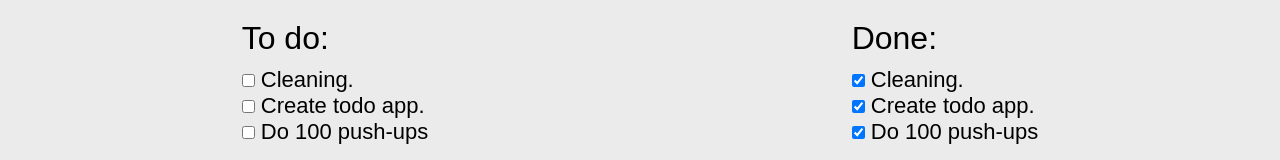
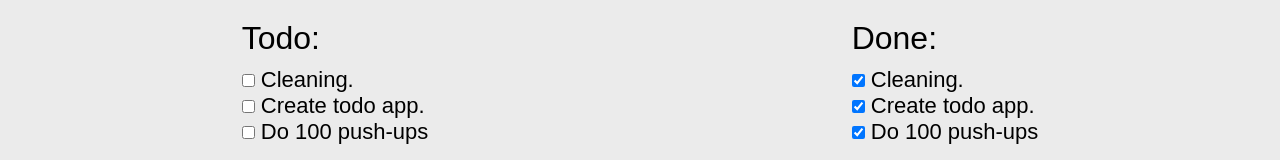
Before and after one commit to musialpatryk/todo-list, a React (Create React App) app: page / in a window 1280 px wide. Shown: the top 160 px of the page. Built offline with nearby package versions, Linux system fonts and the light colour scheme.

Commit message:
Conditionally render whole todo list to change layout

```diff
--- a/src/components/todos/Todos.js
+++ b/src/components/todos/Todos.js
@@ -11,22 +11,34 @@ const StyledWrapper = styled.div`
   @media ${({ theme }) => theme.media.large} {
     flex-direction: row;
     justify-content: space-around;
-  }
 `;
 
 const Todos = ({ todos, changeTodo }) => {
+  const getDoneTodos = (todoList) => {
+    return todoList.filter(({ done }) => !done);
+  };
+
+  const getTodos = (todoList) => {
+    return todoList.filter(({ done }) => done);
+  };
+
   return (
     <StyledWrapper>
+      {getDoneTodos(todos).length > 0 ? (
         <TodoList
-        todos={todos.filter(({ done }) => !done)}
-        message="To do:"
+          todos={getDoneTodos(todos)}
+          message="Todo:"
           handleTodoChange={changeTodo}
         />
+      ) : null}
+
+      {getTodos(todos).length > 0 ? (
         <TodoList
-        todos={todos.filter(({ done }) => done)}
+          todos={getTodos(todos)}
           message="Done:"
           handleTodoChange={changeTodo}
         />
+      ) : null}
     </StyledWrapper>
   );
 };
```
Lines whose indentation alone changed are shown as unchanged.
